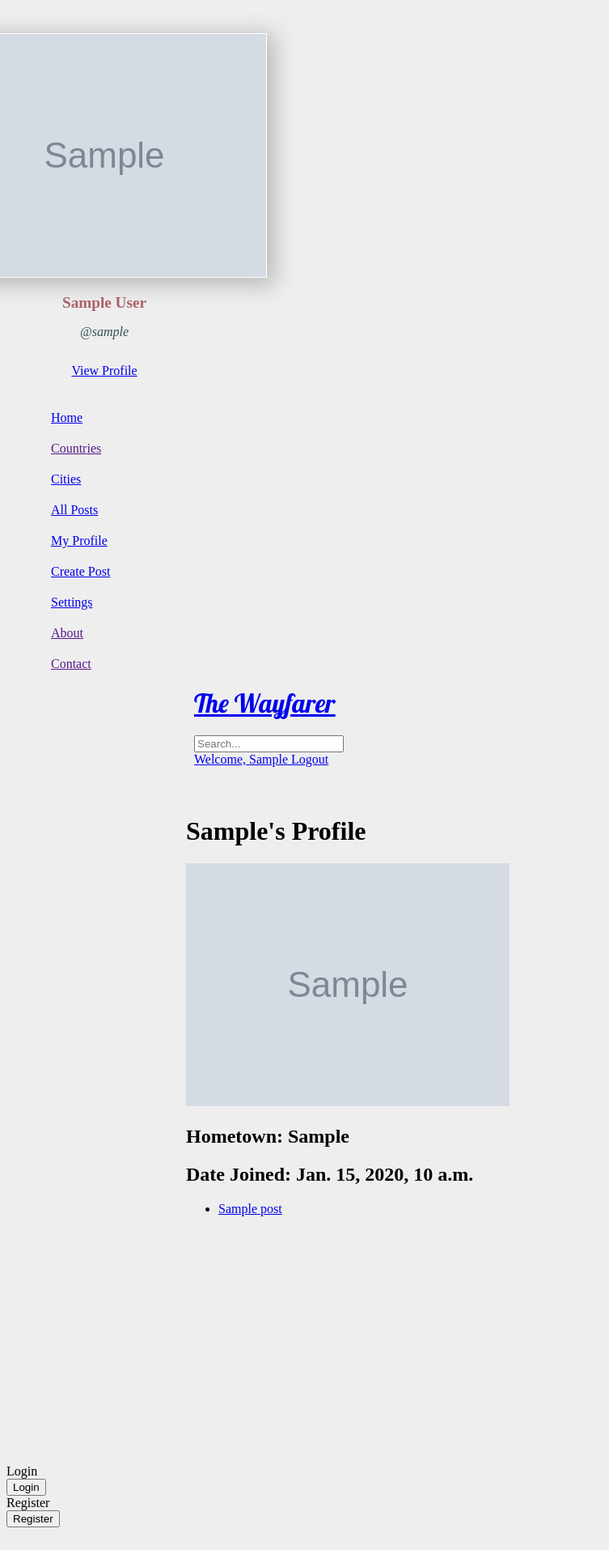
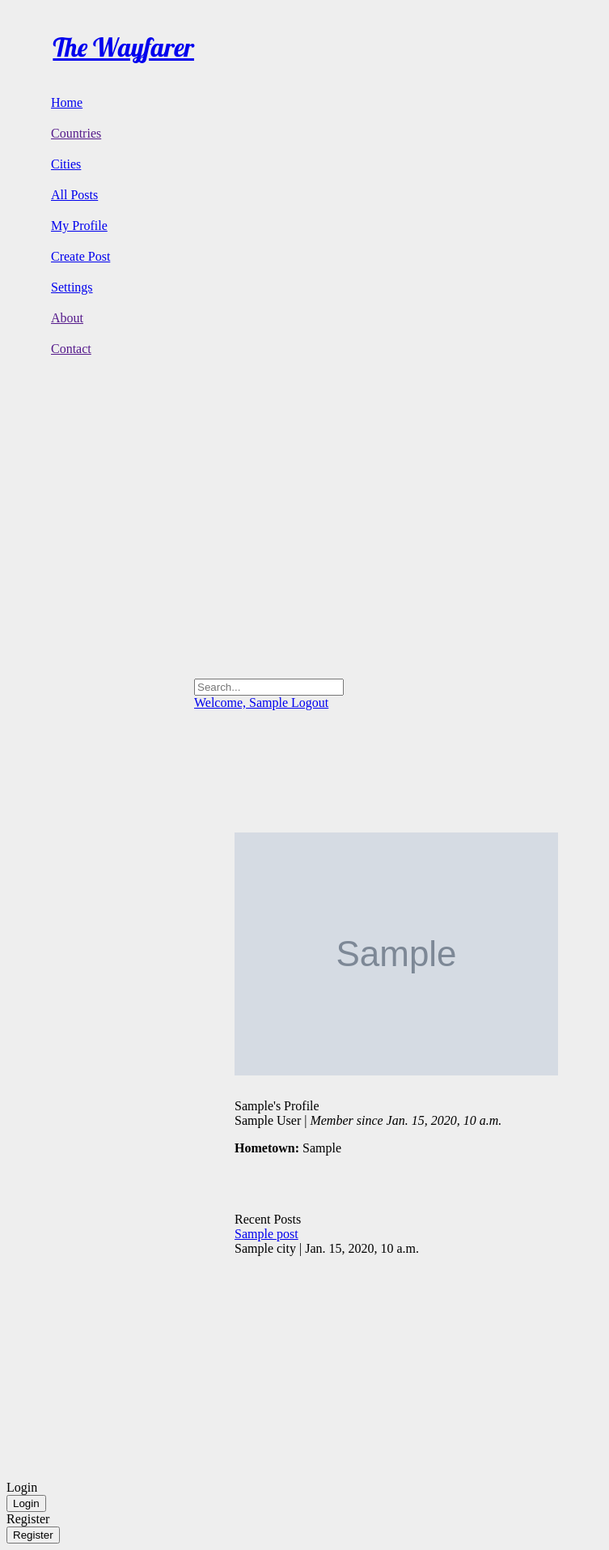
Before and after one commit to jasonhawkharris/wayfarer, a Django app: page /profile/ in a window 1280 px wide. Shown: the whole page at 81% size, without its empty margins (0-753 px from the left). Before the commit the page ends 1886 px from the top, so only its background shows below. Run offline with Django 3.2, Linux system fonts and the light colour scheme; a user stored in the database is signed in; tables that the repository leaves empty hold one stand-in row (values such as "Sample post"); grey boxes marked "Sample" are stand-in pictures; some libraries are stand-ins or nearby versions.

Commit message:
Adds css for profile page

```diff
--- a/main_app/static/css/style.css
+++ b/main_app/static/css/style.css
@@ -42,6 +42,15 @@ body {
     font-style: italic;
 }
 
+.public-profile {
+    margin-top: 100px;
+    margin-left: 50px;
+}
+
+#profile-header {
+    margin-top: 25px;
+}
+
 #profile-img {
     border: 1px solid white;
     box-shadow: 5px 5px 25px 5px #bbb;
@@ -62,7 +71,6 @@ body {
 .ui.labeled.icon.teal.button i {
     padding: 0px;
 }
-
 
 .ui.secondary.vertical.fixed.menu {
     height: 100vh;
@@ -93,23 +101,16 @@ body {
     padding: 10px;
     z-index: 1;
     background-color: #eee;
-    /* border: 1px solid black; */
 }
-
-/* #sidebar {
-    border: 1px solid black;
-} */
 
 #topbar {
     width: calc(100% - 222px);
     height: 80px;
-    margin: 0px 0px 0px 222px; /* 11.7% */
-    /* border: 1px solid black; */
+    margin: 0px 0px 0px 222px;
 }
 
 .main-body {
     background-color: #eee;
-    /* border: 1px solid black; */
     margin-top: 80px;
     z-index: 0;
     width: calc(100% - 222px);
@@ -130,8 +131,6 @@ body {
     font-size: 1rem;
     color: rgb(184, 184, 184);
 }
-
-
 
 .carousel {
     margin-left: 10px;
@@ -160,17 +159,12 @@ body {
     margin-right: 40px;
 }
 
-
-
-
 .ui.vertical.fluid.tabular.menu {
     height: 100vh;
     background-color: #eee;
 }
 
-
 .ui.large.feed {
-    /* border: 1px solid black; */
     margin-left: 50px;
 }
 
--- a/main_app/templates/base.html
+++ b/main_app/templates/base.html
@@ -22,7 +22,7 @@
 <body>
     <div class=" ui secondary vertical fixed menu" id="sidebar">
         <div class="profile-card">
-            {% if user.is_authenticated %}
+            {% if user.is_authenticated and request.path != '/profile/' %}
                 <img src="{{ user.profile.photo }}" class="ui tiny circular image" id="profile-img" alt="">
                 <p id="full-name">{{ user.first_name }} {{ user.last_name }}</p>
                 <p id="user-name">@{{ user.username }}</p>
@@ -110,7 +110,7 @@
 
     <!-- Nav Bar -->
     <div class="ui secondary fixed menu" id="topbar">
-        {% if user.is_authenticated %}
+        {% if user.is_authenticated and request.path != '/profile/' %}
             <div class="logo">
                 <a href="{% url 'home' %}">
                     The Wayfarer
--- a/main_app/templates/profile/profile.html
+++ b/main_app/templates/profile/profile.html
@@ -2,17 +2,49 @@
 {% comment %} populate this template with current users data. {% endcomment %}
 
 {% block content %}
-<h1>{{ user.first_name }}'s Profile</h1>
-<img class="ui tiny circular image" src="{{ user_profile.photo }}" alt="">
-    <h2>Hometown: {{ user_profile.hometown }}</h2>
-    <h2>Date Joined: {{ user_profile.date_joined }}</h2>
-    <ul>
-    {% for post in user_posts %}
-        <li>
-            <a href="{% url 'post' post.id %}">
-                    {{ post.title }}
-            </a>
-        </li>
-    {% endfor %}
+<div class="public-profile">
+    <div class="ui items">
+        <div class="item">
+            <div class="content">
+                <img class="ui tiny circular image" src="{{ user_profile.photo }}" alt="">
+                <div class="header" id="profile-header">
+                    {{ user.first_name }}'s Profile
+                </div>
+                <div class="meta">
+                    <span>
+                        {{ user.first_name }} {{ user.last_name }}&nbsp;|
+                    </span>
+                    <span style="font-style: italic;">
+                        Member since {{ user_profile.date_joined }}
+                    </span>
+                </div>
+                <div class="description">
+                    <p><strong>Hometown:</strong> {{ user_profile.hometown }}</p>
+                </div>
+                <br>
+                <br>
+                <br>
+                <div class="header">
+                    Recent Posts
+                </div>
 
+                {% for post in user_posts  %}
+                <div class="ui relaxed divided list">
+                    <div class="item">
+                        <i class="plane icon"></i>
+                        <div class="content">
+                            <a href="{% url 'post' post.id %}" class="header">
+                                {{ post.title }}
+                            </a>
+                            <div class="description">
+                                {{ post.city }} | {{ post.publish_date }}
+                            </div>
+                        </div>
+                    </div>
+                </div>
+                {% endfor %}
+            </div>
+        </div>
+    </div>
+</div>
 {% endblock %}
```
